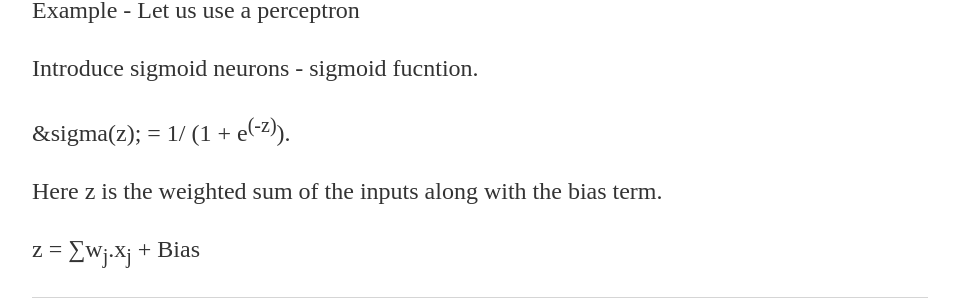
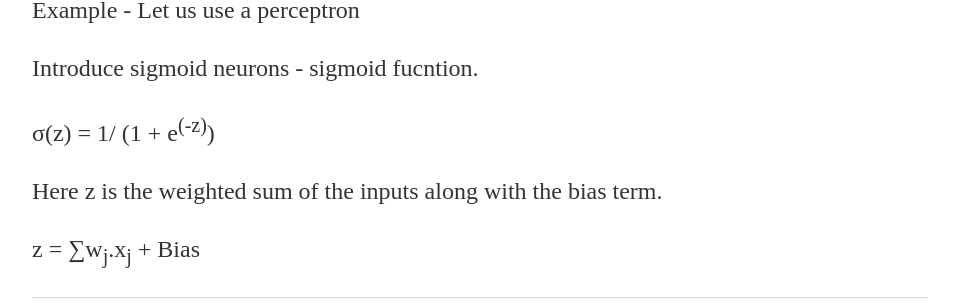
Before and after one commit to Rajivh/rajivh.github.io, a Jekyll site: the page built from _posts/2018-04-06-Perceptron.md, in a window 1280 px wide. Shown: the part 1435-1742 px from the top of the page, without its empty margins (160-1115 px from the left). Built offline with Jekyll 4.4.1, drawn with Linux system fonts in a browser that asks for light colours; our own code applies the rules of GitHub Pages for plain Markdown files.

Commit message:
Update 2018-04-06-Perceptron.md

```diff
--- a/_posts/2018-04-06-Perceptron.md
+++ b/_posts/2018-04-06-Perceptron.md
@@ -28,7 +28,7 @@ Example - Let us use a perceptron
 
 Introduce sigmoid neurons - sigmoid fucntion.
 
-&sigma(z); = 1/ (1 + e<sup>(-z)</sup>).
+&sigma;(z) = 1/ (1 + e<sup>(-z)</sup>)
 
 Here z is the weighted sum of the inputs along with the bias term.
 
```
